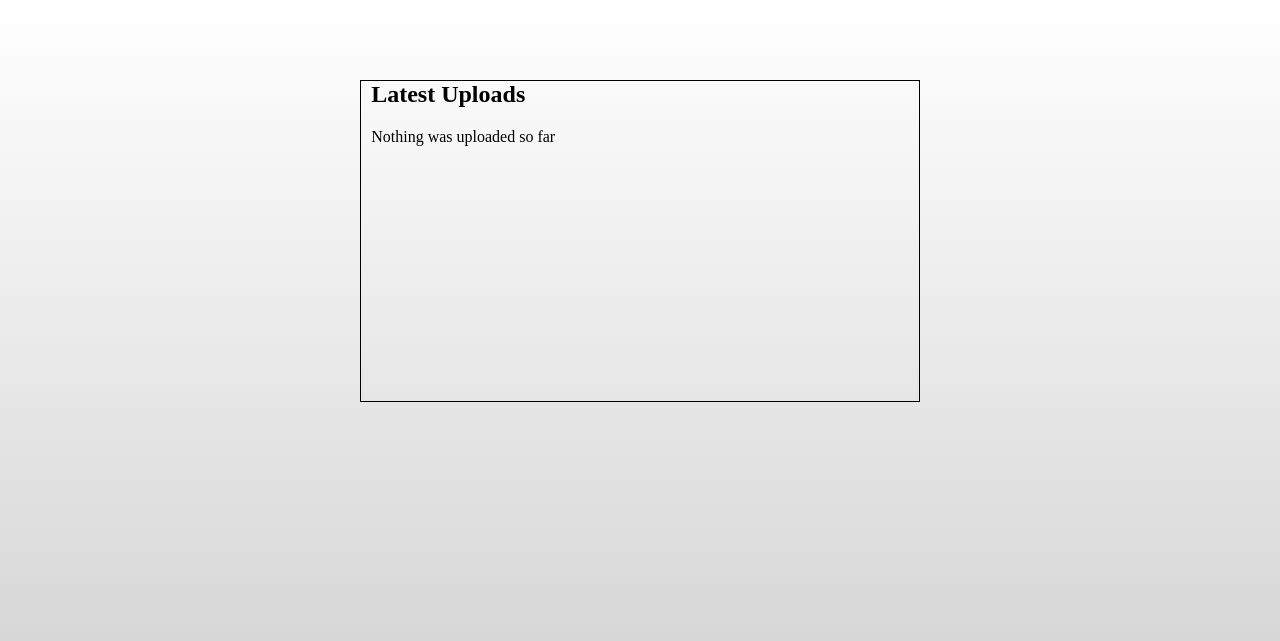
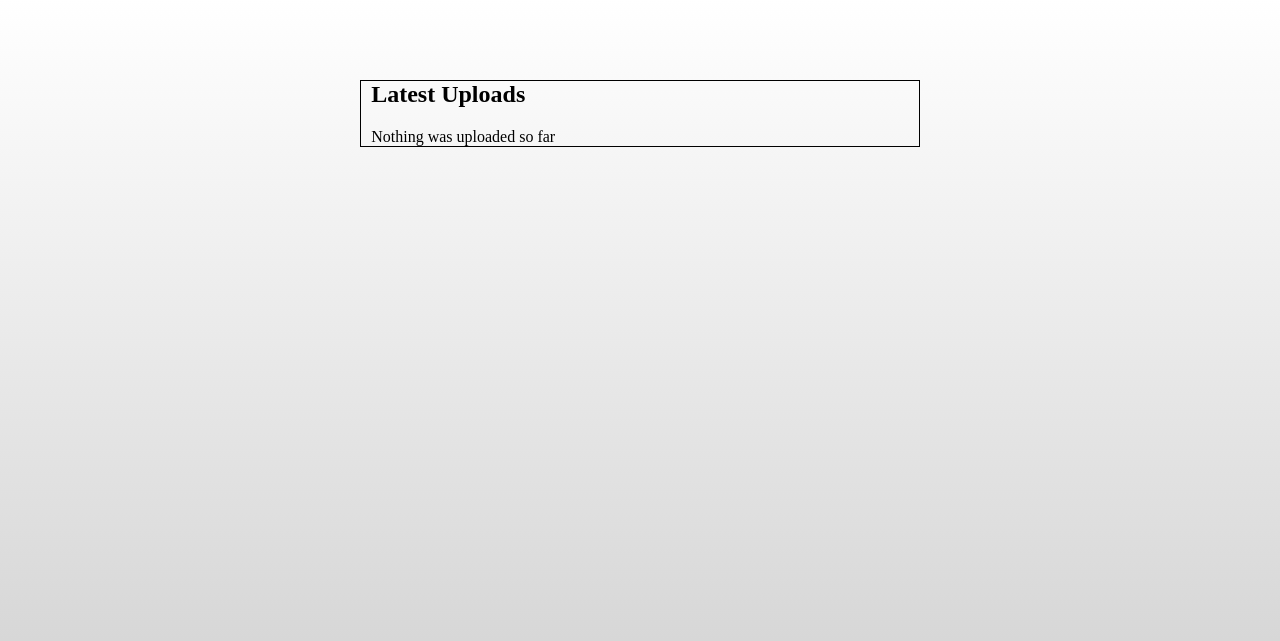
Before and after one commit to samyvilar/save-game, a Django app: template project/savegame/templates/account/mainpage.html in a window 1280 px wide. Shown: the part 161-802 px from the top of the page. Run offline with Django 3.2, Linux system fonts and the light colour scheme; the template is opened without the code that fills it, so the values that code supplies are empty.

Commit message:
Fixed mainpage. Gamepage still not rendering properly. Everything else looks ok in Firefox and Chrome.

```diff
--- a/project/savegame/static/css/mainpage.css
+++ b/project/savegame/static/css/mainpage.css
@@ -41,7 +41,7 @@
 	margin-top: 7%;
 	padding: 0px 10px;
 	width: 60%;
-	height: 320px;
+	height: auto;
 }
 
 .gtitles
--- a/project/savegame/static/css/upload.css
+++ b/project/savegame/static/css/upload.css
@@ -3,4 +3,5 @@
     color: red;
     font-weight: bold;
     font-size: 1.8em;
+    margin-bottom: 5%;
 }
```
